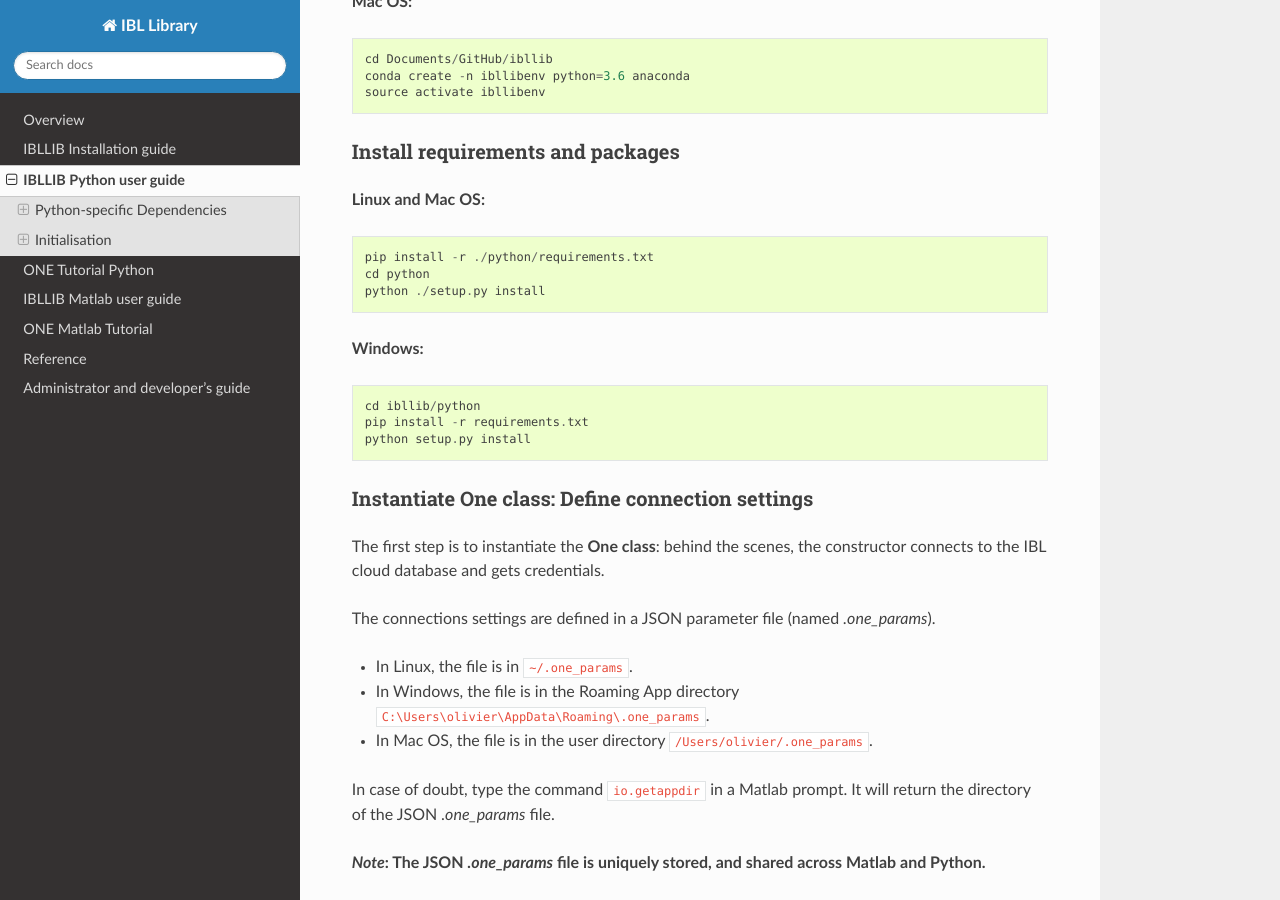
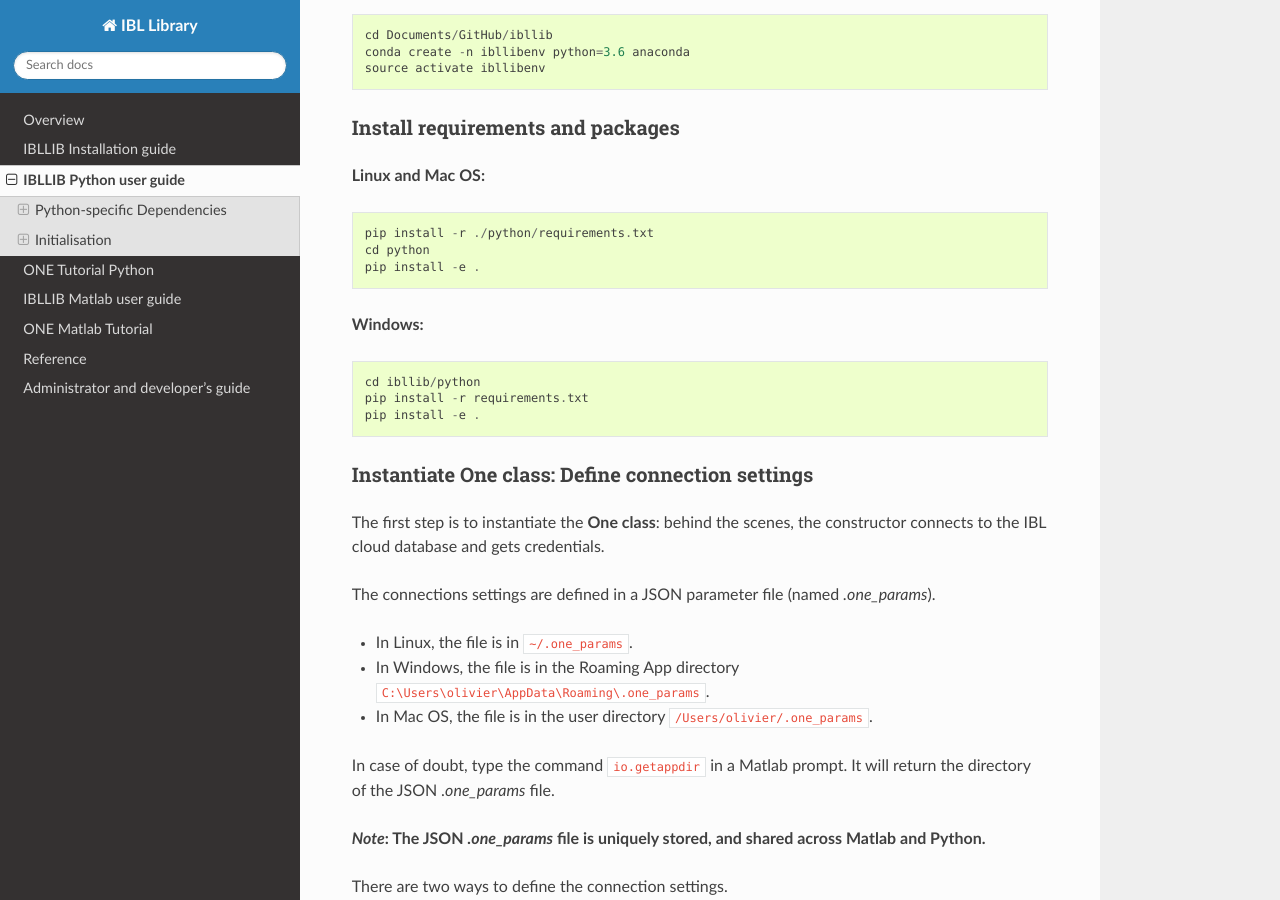
Before and after one commit to int-brain-lab/ibllib, a Sphinx documentation site: the page built from docs/02a_installation_python.md, in a window 1280 px wide and 900 px high, scrolled down 1094 px. Built offline with Sphinx 7.4.7 and the Read the Docs theme 2.0.0, drawn with Linux system fonts in a browser that asks for light colours.

Commit message:
Changed install instructions to use pip with in place option -e

````diff
--- a/docs/02a_installation_python.md
+++ b/docs/02a_installation_python.md
@@ -51,14 +51,14 @@ source activate ibllibenv
 ```
 pip install -r ./python/requirements.txt
 cd python
-python ./setup.py install
+pip install -e .
 ```
 
 **Windows:**
 ```
 cd ibllib/python
 pip install -r requirements.txt
-python setup.py install
+pip install -e .
 ```
 
 
````
